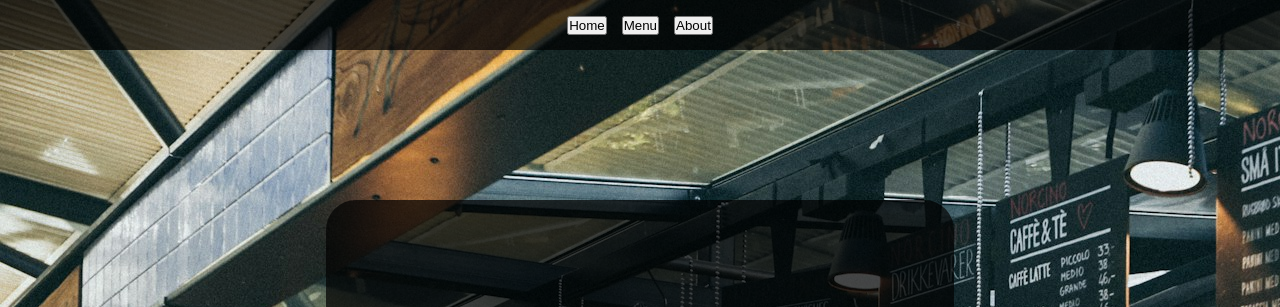
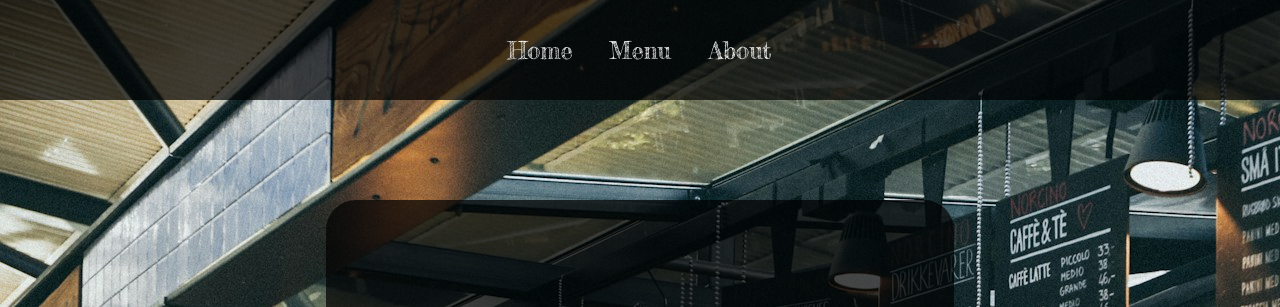
Before and after one commit to FC-HaidarAli/restaurant-page, a website built with webpack: page src/index.html in a window 1280 px wide. Shown: the top 307 px of the page. Built offline with nearby package versions, Linux system fonts and the light colour scheme.

Commit message:
styling buttons, setting class change for future js

```diff
--- a/src/index.html
+++ b/src/index.html
@@ -8,9 +8,9 @@
 <body>
     <header>
         <nav class="navigation-bar">
-            <button type="button" class="nav-button">Home</button>
-            <button type="button" class="nav-button">Menu</button>
-            <button type="button" class="nav-button">About</button>
+            <button type="button" class="nav-button home">Home</button>
+            <button type="button" class="nav-button menu">Menu</button>
+            <button type="button" class="nav-button about">About</button>
         </nav>
     </header>
     <div class="content">
--- a/src/main.css
+++ b/src/main.css
@@ -32,10 +32,21 @@ body {
     display: flex;
     justify-content: center;
     align-items: center;
-    gap: 15px;
-    height: 50px;
+    gap: 25px;
+    height: 100px;
     width: 100%;
     background-color: rgba(0,0,0,0.7);
+}
+
+.nav-button {
+    box-sizing: content-box;
+    color: white;
+    background: none;
+    border: none;
+    font-family: 'cafeStyle';
+    height: 40px;
+    width: 75px;
+    font-size: 1.5rem;
 }
 
 .main-component {
```
